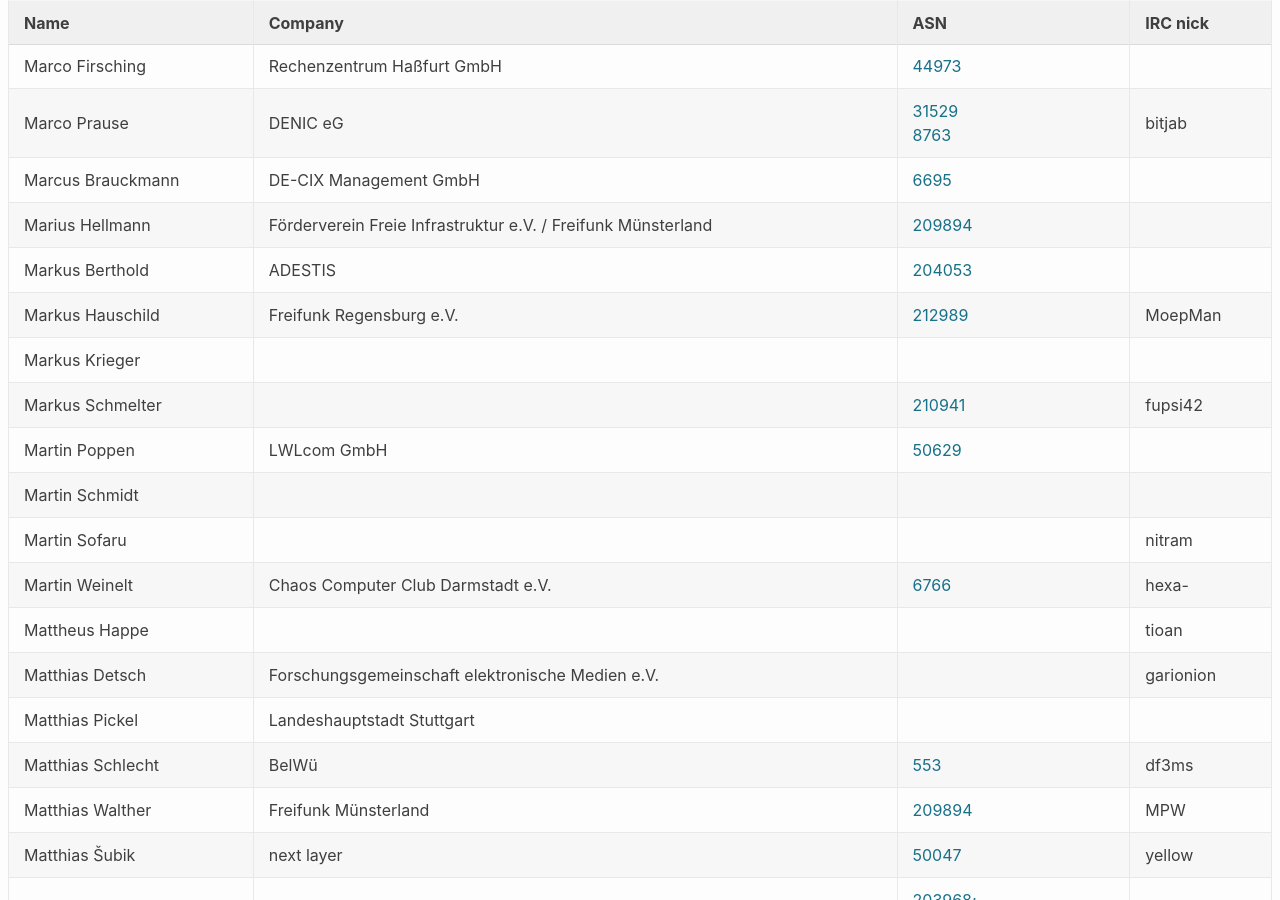
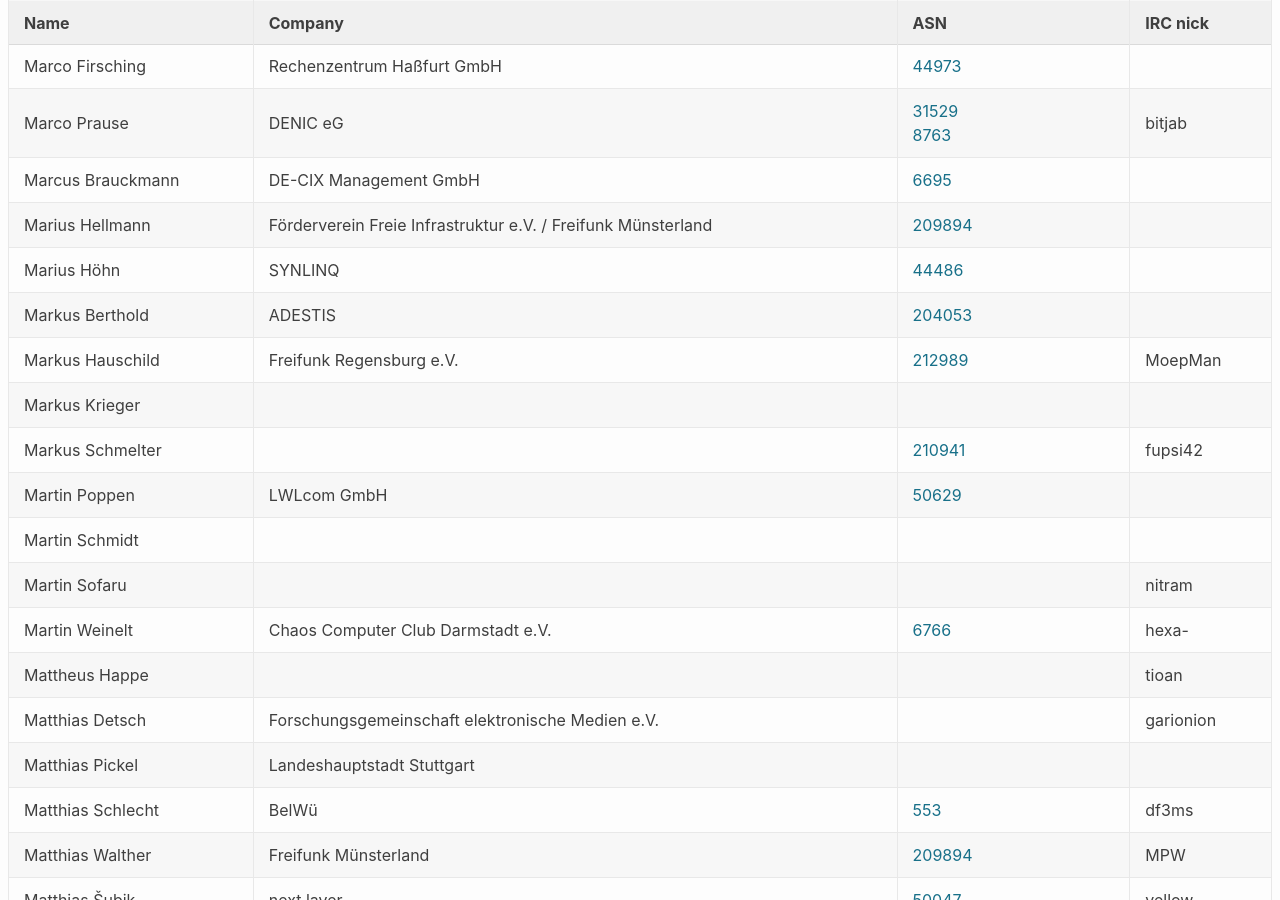
Before and after one commit to denog/pretix-attendeelist, a Jekyll site: the page built from denog13/index.markdown, in a window 1280 px wide and 900 px high, scrolled down 6748 px. Built offline with Jekyll 4.4.1, drawn with Linux system fonts in a browser that asks for light colours.

Commit message:
Latest data: Tue Oct 12 07:30:28 UTC 2021

```diff
--- a/_data/attendees_denog13.json
+++ b/_data/attendees_denog13.json
@@ -898,6 +898,12 @@
     "company": "Förderverein Freie Infrastruktur e.V. / Freifunk Münsterland",
     "irc": null,
     "asn": "AS209894"
+  },
+  {
+    "name": "Marius Höhn",
+    "company": "SYNLINQ",
+    "irc": null,
+    "asn": "AS44486"
   },
   {
     "name": "Markus Berthold",
```
